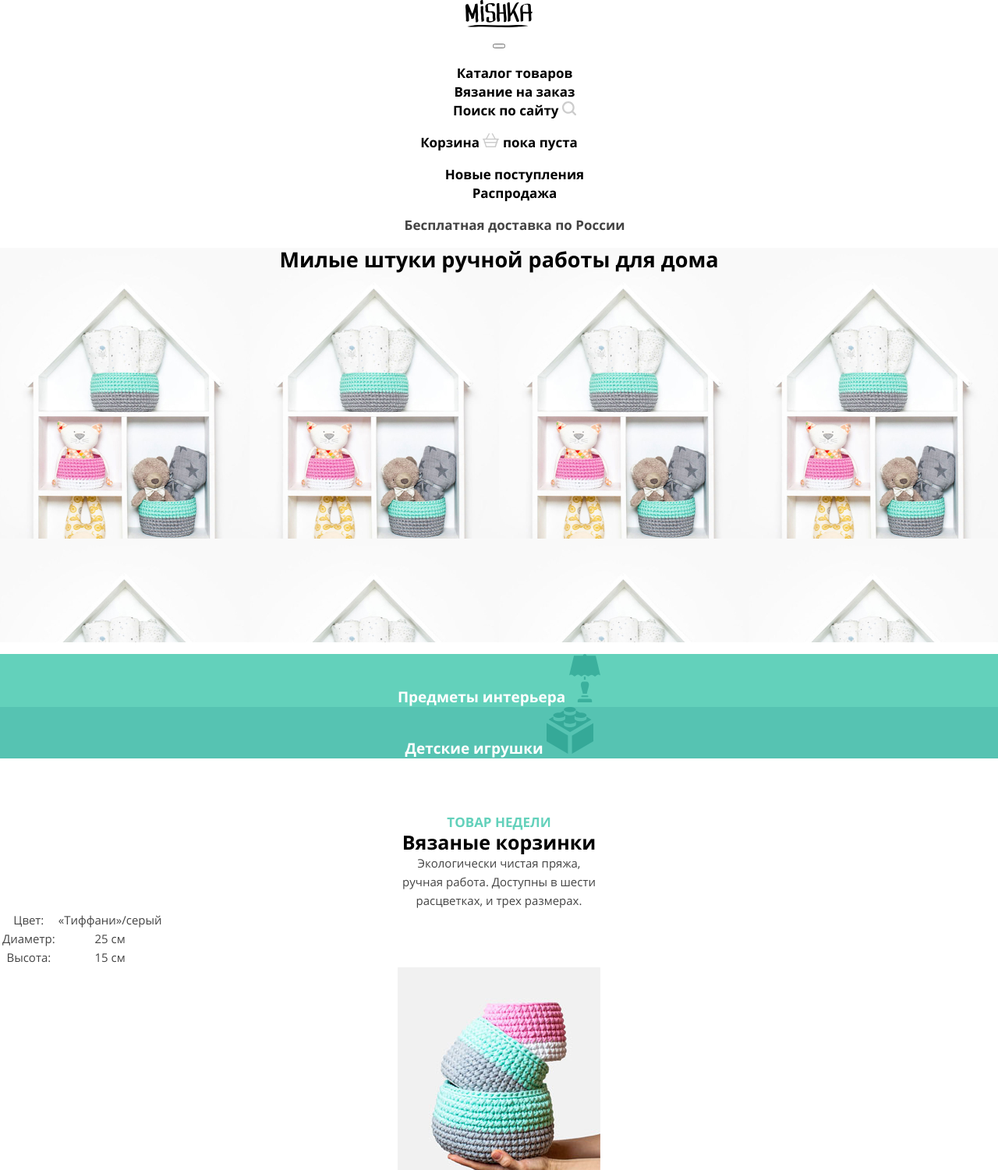
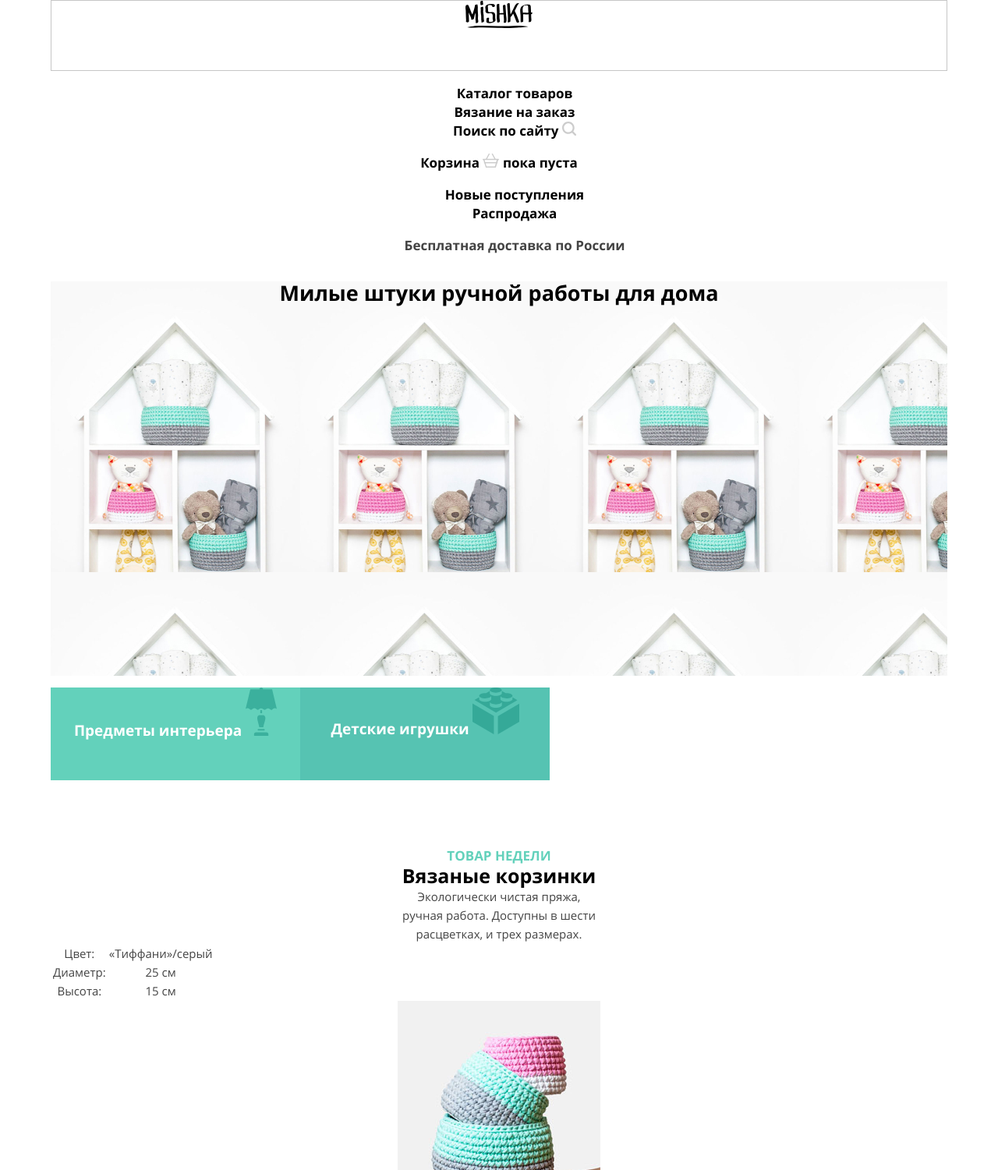
Before and after one commit to Svetlana-Saloa/1725199-mishka-22, a website: page source/index.html in a window 1280 px wide. Shown: the top 1501 px of the page at 78% size. Drawn offline with nearby package versions, Linux system fonts and the light colour scheme; files that its build step writes are made by us from their sources.

Commit message:
Адаптивная сетка

```diff
--- a/source/index.html
+++ b/source/index.html
@@ -2,10 +2,12 @@
 <html class="page" lang="ru">
   <head>
     <meta charset="utf-8">
+    <meta name="viewport" content="width=device-width, initial-scale=1, maximum-scale=1">
     <title>HTML Academy: Мишка</title>
     <link rel="stylesheet" href="css/style.css">
   </head>
   <body class="page-body">
+    <div class="container">
     <header class="page-header">
       <a class="page-header__logo">
       <img src="img/mishka-logo-mobile.svg" alt="Логотип Мишка" width="86" height="35">
@@ -227,6 +229,7 @@
           </a>
         </section>
       </div>
+    </div>
     </footer>
     <section class="modal-cart">
       <h2 class="modal-cart__text">Добавить в корзину</h2>
--- a/source/less/blocks/main-navigation.less
+++ b/source/less/blocks/main-navigation.less
@@ -1,6 +1,24 @@
 .main-navigation {
   font-size: 17px;
   line-height: 24px;
+  display: grid;
+}
+
+@media (min-width: @tablet-width) {
+  .main-navigation__wraper {
+    display: grid;
+    margin: 0 auto;
+  }
+}
+
+.main-navigation__toggle {
+width: 20px;
+}
+
+@media (min-width: @tablet-width) {
+  .main-navigation__toggle {
+      display: none;
+  }
 }
 
 .main-navigation__list a {
@@ -9,8 +27,18 @@
   color: @black;
 }
 
+.main-navigation__list2 {
+  display: none;
+}
+
 .main-navigation__list2 a {
   list-style: none;
   text-decoration: none;
   color: @black;
 }
+
+@media (min-width: @tablet-width) {
+  .main-navigation__list2 {
+    display: inline-block;
+  }
+}
--- a/source/less/blocks/page-body.less
+++ b/source/less/blocks/page-body.less
@@ -1,4 +1,5 @@
 .page-bogy {
+  min-height: 100%;
   font-family: @my-fonts;
   font-size: 15px;
   line-height: 24px;
@@ -8,4 +9,5 @@
   text-transform: uppercase;
   padding: 0;
   margin: 0;
+  text-align: center;
 }
--- a/source/less/blocks/page-header.less
+++ b/source/less/blocks/page-header.less
@@ -1,9 +1,24 @@
 .page-header {
   background-color: @white;
   font-weight: 700;
+  display: flex;
+  flex-direction: column;
 }
 
 .page-header__logo {
-  width: 86px;
-  height: 35px;
+  height: 79px;
 }
+
+@media (min-width: @tablet-width) {
+  .page-header__logo {
+      height: 89px;
+      border: 1px solid @gray-border;
+  }
+}
+
+@media (min-width: @desktop-width) {
+  .page-header__logo {
+      height: 89px;
+      border: 1px solid @gray-border;
+  }
+}
--- a/source/less/blocks/page-main.less
+++ b/source/less/blocks/page-main.less
@@ -1,7 +1,3 @@
-.page-main {
-  width: @mobile-width;
-}
-
 .page-main__fone {
   background-image: url("../img/mobile-bg.jpg");
   height: 506px;
--- a/source/less/blocks/selection.less
+++ b/source/less/blocks/selection.less
@@ -5,7 +5,27 @@
 .selection__list {
   list-style: none;
   padding: 0;
+  display: flex;
+  flex-wrap: wrap;
+  min-width: @mobile-width;
 }
+
+@media (min-width: @tablet-width) {
+  .selection__list {
+    min-width: @tablet-width;
+    display: flex;
+    flex-wrap: no-wrap;
+  }
+}
+
+@media (min-width: @desktop-width) {
+  .selection__list {
+    min-width: @desktop-width;
+    display: flex;
+    flex-wrap: no-wrap;
+  }
+}
+
 
 .selection__item a {
   text-decoration: none;
@@ -17,8 +37,36 @@
 
 .selection__item--fone1 {
   background-color: @blue-bacbackground;
+  height: 103px;
+  min-width: @mobile-width;
 }
+
+@media (min-width: @tablet-width) {
+  .selection__item--fone1 {
+    height: 119px;
+  }
+}
+
+@media (min-width: @desktop-width) {
+  .selection__item--fone1 {
+  }
+}
+
 
 .selection__item--fone2 {
   background-color: @dark-blue;
+  height: 103px;
+  flex: 1;
+  max-width: @mobile-width;
 }
+
+@media (min-width: @tablet-width) {
+  .selection__item--fone2 {
+    height: 119px;
+  }
+}
+
+@media (min-width: @desktop-width) {
+  .selection__item--fone2 {
+  }
+}
--- a/source/less/global/global.less
+++ b/source/less/global/global.less
@@ -10,3 +10,17 @@
   clip: rect(0 0 0 0);
   overflow: hidden;
 }
+
+.container {
+  min-width: 320px;
+  padding: 0 30px;
+
+  @media (min-width: @tablet-width) {
+    padding: 0 50px;
+  }
+
+  @media (min-width: @desktop-width) {
+    margin: 0 auto;
+    max-width: @desktop-width;
+  }
+}
--- a/source/less/global/variables.less
+++ b/source/less/global/variables.less
@@ -19,6 +19,6 @@
 @gray-line: #ECECEC;
 @gray-background: #F1F1F1;
 @my-fonts: "Open Sans", "Arial", sans-serif;
-@mobile-width: "min-width: 320px";
-@tablet-width:  "min-width: 768px";
-@deskto-width:  "min-width: 1150px";
+@mobile-width: 320px;
+@tablet-width: 768px;
+@desktop-width: 1150px;
```
